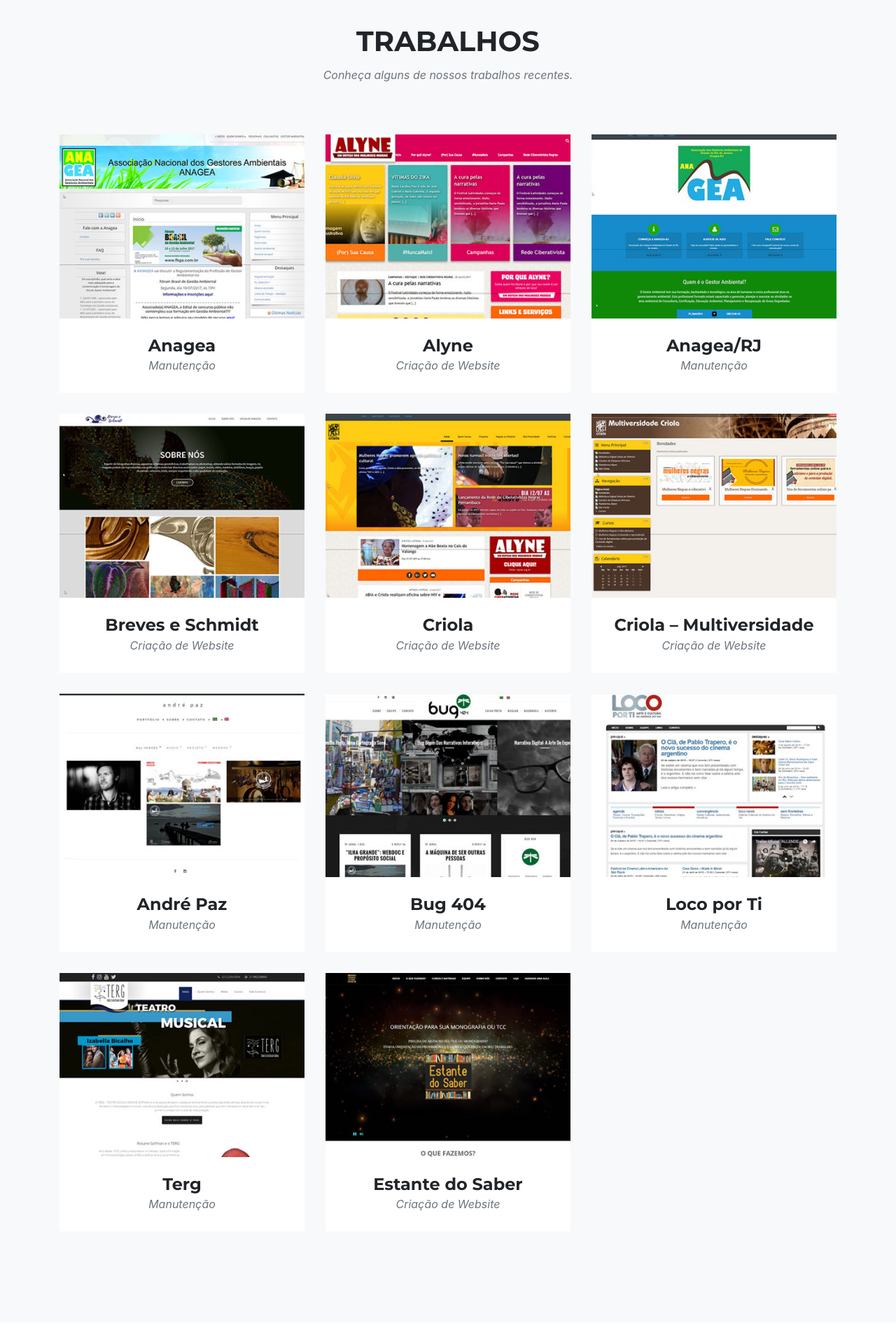
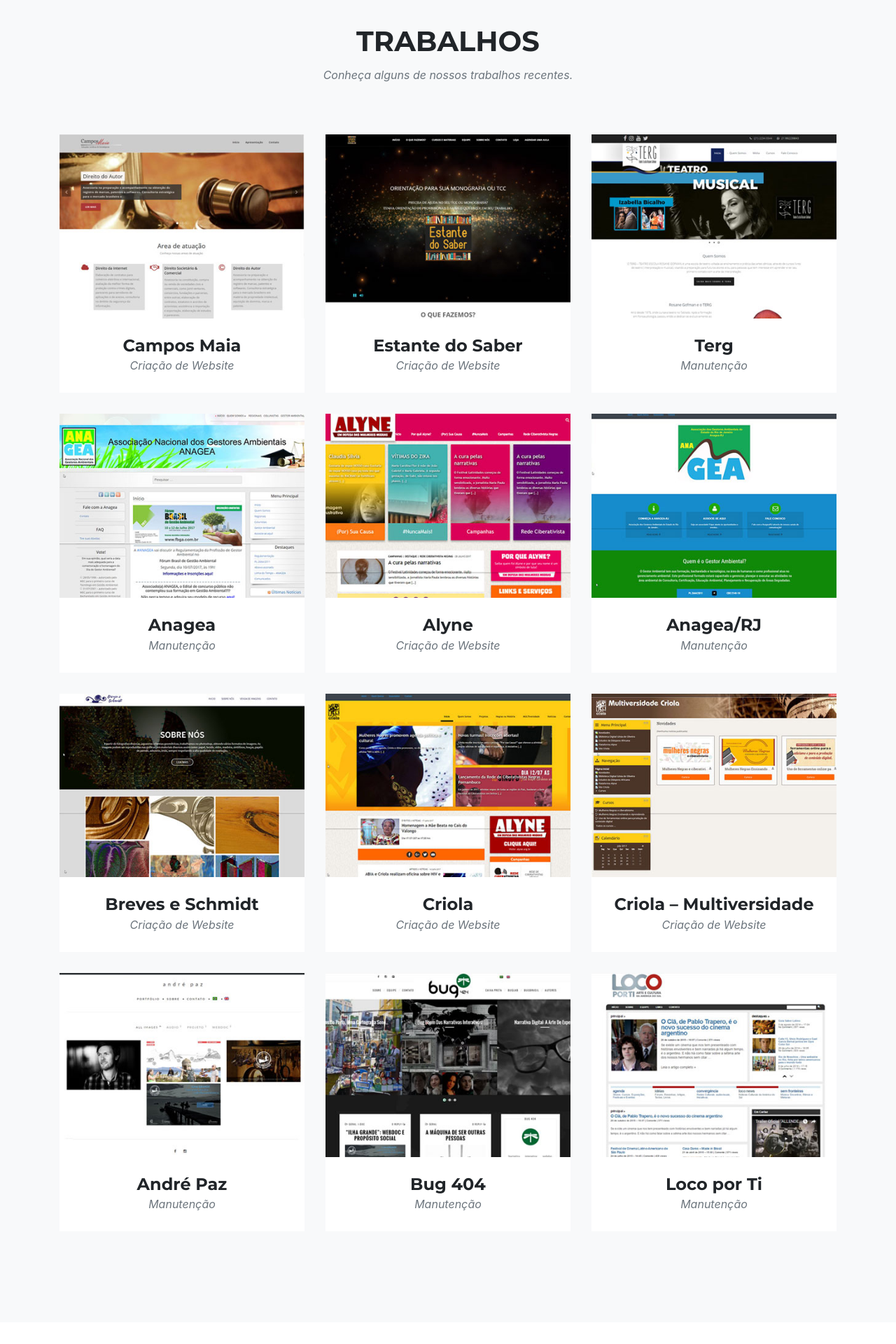
Before and after one commit to viladosite/v8, a PHP site: page / in a window 1280 px wide. Shown: the part 1627-3547 px from the top of the page at 70% size. Run offline with PHP 8.4, Linux system fonts and the light colour scheme; some libraries are stand-ins or nearby versions; some web fonts are replaced.

Commit message:
add campos maia modal

```diff
--- a/includes/modal/modals.php
+++ b/includes/modal/modals.php
@@ -483,3 +483,43 @@
       </div>
     </div>
   </div>
+
+  <!-- Modal 11 -->
+  <div class="portfolio-modal modal fade" id="portfolioModal12" tabindex="-1" role="dialog" aria-hidden="true">
+    <div class="modal-dialog">
+      <div class="modal-content">
+        <div class="close-modal" data-dismiss="modal">
+          <div class="lr">
+            <div class="rl"></div>
+          </div>
+        </div>
+        <div class="container">
+          <div class="row">
+            <div class="col-lg-8 mx-auto">
+              <div class="modal-body">
+                <!-- Project Details Go Here -->
+                <h2 class="text-uppercase">Campos Maia</h2>
+                <p class="item-intro text-muted">Criação de Website</p>
+                <img class="img-fluid d-block mx-auto" src="img/portfolio/campos-maia-full.jpg" alt="">
+                <p>Cristiana Maia e Vinicius Ferreira são advogados do Rio de Janeiro que nos solicitaram um site leve, limpo e rápido para mostrar de maneira objetiva os conteúdos de seus trabalhos e suas áreas de atuação.</p>
+                <p>
+                  O site criado rapidamente serve como portfólio de seus trabalhos, bem como vitrine virtual rápida das áreas do direito na qual o grupo Campos Maia atua.
+                </p>
+
+                <p>O site que funciona com wordpress e alguns plugins simples teve seus componentes otimizados para carregar rapidamente e para garantir a estabilidade do site.</p>
+
+                <ul class="list-inline">
+                  <li><a href="http://camposmaia.com/v1/" target="_blank">camposmaia.com</a></li>
+                  <li>Cliente: Campos Maia</li>
+                  <li>Serviço: Criação de Website</li>
+                </ul>
+                <button class="btn btn-primary" data-dismiss="modal" type="button">
+                  <i class="fas fa-times"></i>
+                  Fechar</button>
+              </div>
+            </div>
+          </div>
+        </div>
+      </div>
+    </div>
+  </div>
--- a/includes/sections/portfolio.php
+++ b/includes/sections/portfolio.php
@@ -8,6 +8,51 @@
         </div>
       </div>
       <div class="row">
+
+      	<div class="col-md-4 col-sm-6 portfolio-item">
+      	  <a class="portfolio-link" data-toggle="modal" href="#portfolioModal12">
+      	    <div class="portfolio-hover">
+      	      <div class="portfolio-hover-content">
+      	        <i class="fas fa-plus fa-3x"></i>
+      	      </div>
+      	    </div>
+      	    <img class="img-fluid" src="img/portfolio/campos-maia-thumbnail.jpg" alt="">
+      	  </a>
+      	  <div class="portfolio-caption">
+      	    <h4>Campos Maia</h4>
+      	    <p class="text-muted">Criação de Website</p>
+      	  </div>
+      	</div>
+
+      	<div class="col-md-4 col-sm-6 portfolio-item">
+      	  <a class="portfolio-link" data-toggle="modal" href="#portfolioModal11">
+      	    <div class="portfolio-hover">
+      	      <div class="portfolio-hover-content">
+      	        <i class="fas fa-plus fa-3x"></i>
+      	      </div>
+      	    </div>
+      	    <img class="img-fluid" src="img/portfolio/estante-thumbnail.jpg" alt="">
+      	  </a>
+      	  <div class="portfolio-caption">
+      	    <h4>Estante do Saber</h4>
+      	    <p class="text-muted">Criação de Website</p>
+      	  </div>
+      	</div>
+
+      	<div class="col-md-4 col-sm-6 portfolio-item">
+      	  <a class="portfolio-link" data-toggle="modal" href="#portfolioModal10">
+      	    <div class="portfolio-hover">
+      	      <div class="portfolio-hover-content">
+      	        <i class="fas fa-plus fa-3x"></i>
+      	      </div>
+      	    </div>
+      	    <img class="img-fluid" src="img/portfolio/terg-thumbnail.jpg" alt="">
+      	  </a>
+      	  <div class="portfolio-caption">
+      	    <h4>Terg</h4>
+      	    <p class="text-muted">Manutenção</p>
+      	  </div>
+      	</div>
 
         <div class="col-md-4 col-sm-6 portfolio-item">
           <a class="portfolio-link" data-toggle="modal" href="#portfolioModal1">
@@ -144,36 +189,6 @@
           </div>
         </div>
 
-        <div class="col-md-4 col-sm-6 portfolio-item">
-          <a class="portfolio-link" data-toggle="modal" href="#portfolioModal10">
-            <div class="portfolio-hover">
-              <div class="portfolio-hover-content">
-                <i class="fas fa-plus fa-3x"></i>
-              </div>
-            </div>
-            <img class="img-fluid" src="img/portfolio/terg-thumbnail.jpg" alt="">
-          </a>
-          <div class="portfolio-caption">
-            <h4>Terg</h4>
-            <p class="text-muted">Manutenção</p>
-          </div>
-        </div>
-
-        <div class="col-md-4 col-sm-6 portfolio-item">
-          <a class="portfolio-link" data-toggle="modal" href="#portfolioModal11">
-            <div class="portfolio-hover">
-              <div class="portfolio-hover-content">
-                <i class="fas fa-plus fa-3x"></i>
-              </div>
-            </div>
-            <img class="img-fluid" src="img/portfolio/estante-thumbnail.jpg" alt="">
-          </a>
-          <div class="portfolio-caption">
-            <h4>Estante do Saber</h4>
-            <p class="text-muted">Criação de Website</p>
-          </div>
-        </div>
-
       </div>
     </div>
   </section>
```
Also changed, not shown: img/portfolio/campos-maia-full.jpg (added), img/portfolio/campos-maia-thumbnail.jpg (added).
